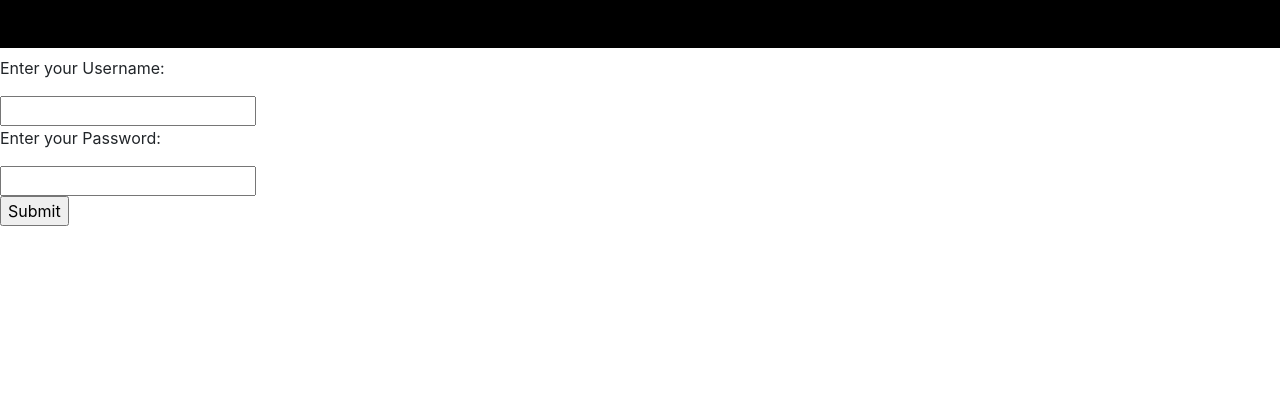
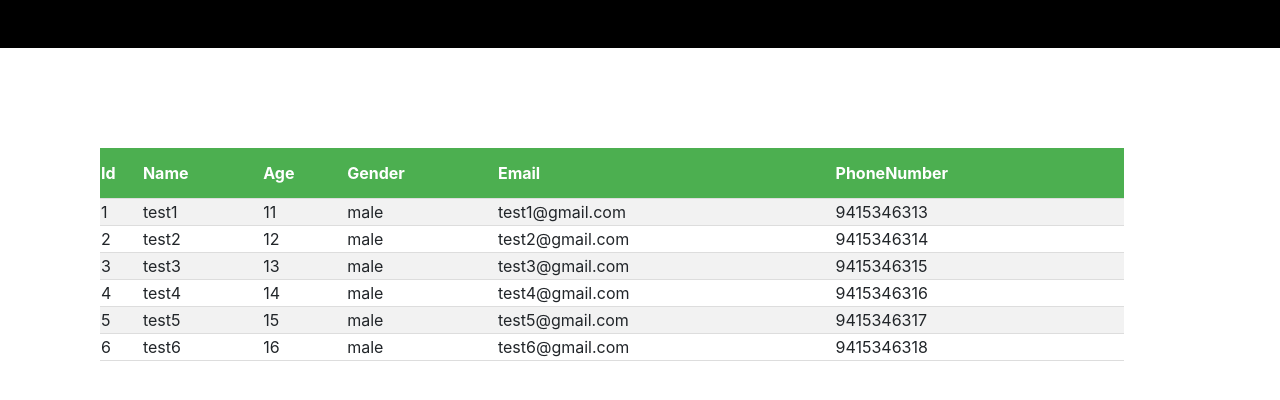
Before and after one commit to kumarvasanth/login-page-redux, a React (Create React App) app: page /Employee in a window 1280 px wide. Shown: the top 400 px of the page. Built offline with nearby package versions, Linux system fonts and the light colour scheme.

Commit message:
updating the code

```diff
--- a/package.json
+++ b/package.json
@@ -8,6 +8,8 @@
     "react": "^16.12.0",
     "react-dom": "^16.12.0",
     "react-redux": "^7.1.3",
+    "react-router": "^5.1.2",
+    "react-router-dom": "^5.1.2",
     "react-scripts": "3.3.0",
     "redux": "^4.0.5",
     "styled-components": "^5.0.0"
--- a/src/App.css
+++ b/src/App.css
@@ -0,0 +1,38 @@
+tr:nth-child(even) {
+  background-color: #f2f2f2;
+}
+tr:hover {
+  background-color: #f5f5f5;
+}
+th {
+  border: 1;
+  height: 50px;
+  border-bottom: 1px solid #ddd;
+  background-color: #4caf50;
+  color: white;
+}
+td {
+  border: 1;
+  text-align: left;
+  border-bottom: 1px solid #ddd;
+}
+
+table {
+  width: 80%;
+  border: 1;
+  margin-left: 100px;
+  margin-top: 100px;
+}
+.form-control {
+  width: 30% !important;
+}
+
+.frm {
+  margin-left: 30rem;
+  margin-top: 4rem;
+}
+
+h1 {
+  margin-left: 23rem;
+  margin-top: 10rem;
+}
--- a/src/App.js
+++ b/src/App.js
@@ -1,13 +1,17 @@
 import React from "react";
 import Navbar from "./Components/Navbar";
 import Form from "./Components/Form";
-import "./App.css";
+import EmployeeList from "./Components/Employee";
+import { Switch, Route } from "react-router-dom";
 
 function App() {
   return (
     <div className="App">
       <Navbar></Navbar>
-      <Form></Form>
+      <Switch>
+        <Route path="/" exact component={Form}></Route>
+        <Route path="/Employee" component={EmployeeList}></Route>
+      </Switch>
     </div>
   );
 }
--- /dev/null
+++ b/src/Components/Employee.js
@@ -0,0 +1,39 @@
+import React from "react";
+import { connect } from "react-redux";
+import "../App.css";
+
+class Employee extends React.Component {
+  render() {
+    return (
+      <table className="tabl">
+        <tr>
+          <th>Id</th>
+          <th>Name</th>
+          <th>Age</th>
+          <th>Gender</th>
+          <th>Email</th>
+          <th>PhoneNumber</th>
+        </tr>
+        {this.props.employee.map(emp => {
+          return (
+            <tr key={emp.id}>
+              <td>{emp.id}</td>
+              <td>{emp.name}</td>
+              <td>{emp.age}</td>
+              <td>{emp.gender}</td>
+              <td>{emp.email}</td>
+              <td>{emp.phoneNo}</td>
+            </tr>
+          );
+        })}
+      </table>
+    );
+  }
+}
+
+const mapStoreToprops = state => {
+  return {
+    employee: state.employeeList
+  };
+};
+export default connect(mapStoreToprops)(Employee);
--- a/src/Components/Form.js
+++ b/src/Components/Form.js
@@ -1,5 +1,6 @@
 import React from "react";
 import { connect } from "react-redux";
+import { withRouter } from "react-router-dom";
 
 class Form extends React.Component {
   SubmitHandler = event => {
@@ -8,7 +9,7 @@ class Form extends React.Component {
       this.props.usr.username === event.target.username.value &&
       this.props.usr.password === event.target.password.value
     ) {
-      alert("You are submitting valid details");
+      this.props.history.push("/Employee");
     } else {
       alert(
         "You are submitting Invalid details,please try with valid credentials"
@@ -17,16 +18,41 @@ class Form extends React.Component {
   };
   render() {
     return (
-      <form onSubmit={this.SubmitHandler}>
-        <h1></h1>
-        <p>Enter your Username:</p>
-        <input type="text" name="username"></input>
-        <br></br>
-        <p>Enter your Password:</p>
-        <input type="password" name="password"></input>
-        <br></br>
-        <input type="submit" />
-      </form>
+      <div className="container">
+        <h1>Welcome to Login Page</h1>
+        <form onSubmit={this.SubmitHandler} className="frm">
+          <div className="form-row">
+            <div className="col">
+              <strong>
+                <p>Enter your Username:</p>
+              </strong>
+              <input
+                type="text"
+                name="username"
+                className="form-control"
+                placeholder="username"
+              ></input>
+            </div>
+          </div>
+          <br></br>
+          <div className="form-row">
+            <div className="col">
+              <strong>
+                <p>Enter your Password:</p>
+              </strong>
+              <input
+                type="password"
+                name="password"
+                className="form-control"
+                placeholder="Password"
+              ></input>
+            </div>
+          </div>
+
+          <br></br>
+          <input type="submit" className="btn btn-primary" />
+        </form>
+      </div>
     );
   }
 }
@@ -36,4 +62,4 @@ const mapStateToProps = state => {
     usr: state.log
   };
 };
-export default connect(mapStateToProps)(Form);
+export default withRouter(connect(mapStateToProps)(Form));
--- /dev/null
+++ b/src/EmployeeList.js
@@ -0,0 +1,51 @@
+export const user = [
+  {
+    id: 1,
+    name: "test1",
+    age: "11",
+    gender: "male",
+    email: "test1@gmail.com",
+    phoneNo: "9415346313"
+  },
+  {
+    id: 2,
+    name: "test2",
+    age: "12",
+    gender: "male",
+    email: "test2@gmail.com",
+    phoneNo: "9415346314"
+  },
+  {
+    id: 3,
+    name: "test3",
+
+    age: "13",
+    gender: "male",
+    email: "test3@gmail.com",
+    phoneNo: "9415346315"
+  },
+  {
+    id: 4,
+    name: "test4",
+    age: "14",
+    gender: "male",
+    email: "test4@gmail.com",
+    phoneNo: "9415346316"
+  },
+  {
+    id: 5,
+    name: "test5",
+    age: "15",
+    gender: "male",
+    email: "test5@gmail.com",
+    phoneNo: "9415346317"
+  },
+  {
+    id: 6,
+    name: "test6",
+    age: "16",
+    gender: "male",
+    email: "test6@gmail.com",
+    phoneNo: "9415346318"
+  }
+];
--- a/src/Store/Reducer.js
+++ b/src/Store/Reducer.js
@@ -1,7 +1,9 @@
 import { login } from "../login";
+import { user } from "../EmployeeList";
 
 const initialState = {
-  log: login
+  log: login,
+  employeeList: user
 };
 
 const reducer = (state = initialState, action) => {
--- a/src/index.js
+++ b/src/index.js
@@ -7,11 +7,14 @@ import "bootstrap/dist/css/bootstrap.css";
 import { createStore } from "redux";
 import reducer from "./Store/Reducer";
 import { Provider } from "react-redux";
+import { BrowserRouter } from "react-router-dom";
 
 const Store = createStore(reducer);
 ReactDOM.render(
   <Provider store={Store}>
-    <App />
+    <BrowserRouter>
+      <App />
+    </BrowserRouter>
   </Provider>,
   document.getElementById("root")
 );
```
Also changed, not shown: 1 other file (tests, documents, lock files or other folders).
